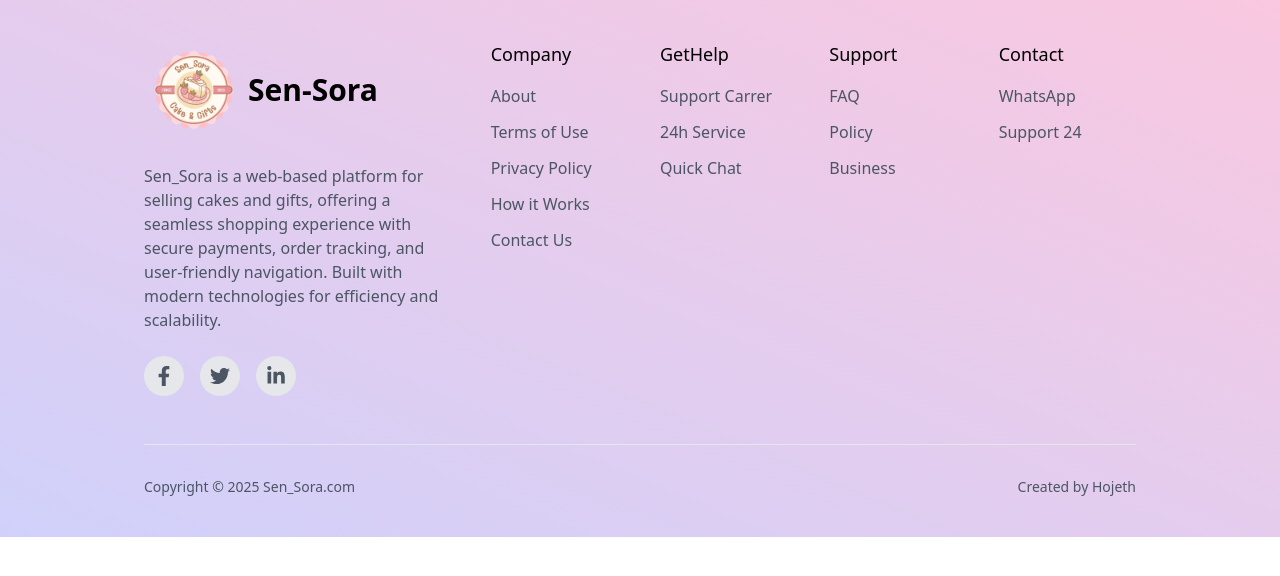
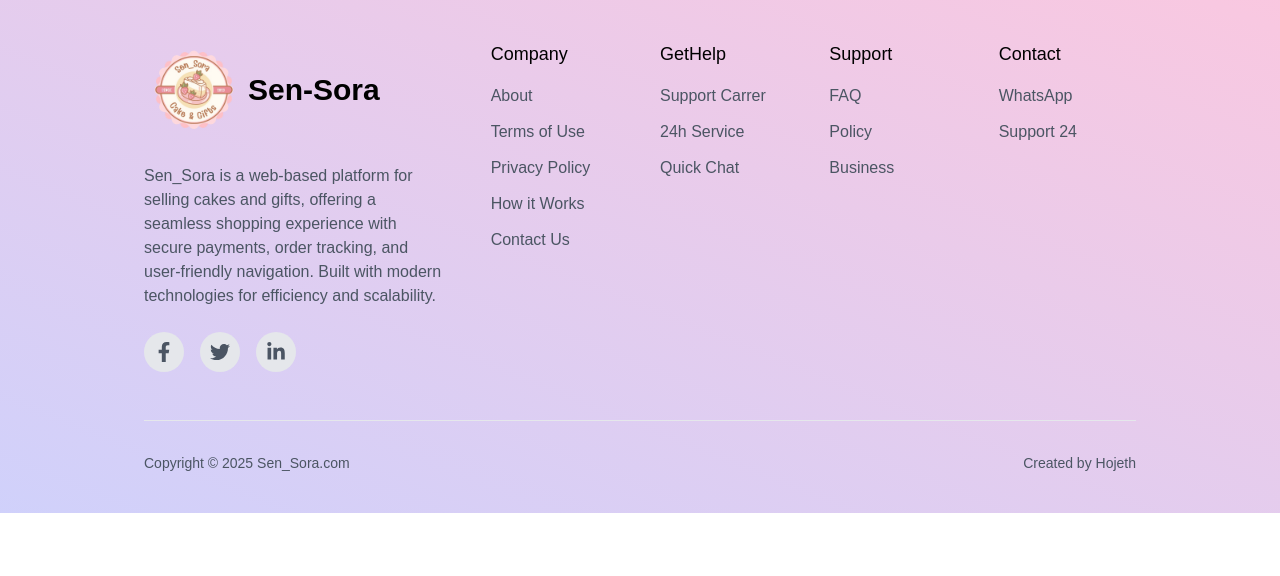
Before and after one commit to holibhai/Sen_Sora, a React (Create React App) app in the folder my-project/: page / in a window 1280 px wide. Shown: the top 576 px of the page. Built offline with nearby package versions, Linux system fonts and the light colour scheme.

Commit message:
font-family added

```diff
--- a/my-project/src/index.css
+++ b/my-project/src/index.css
@@ -1,3 +1,13 @@
 @tailwind base;
 @tailwind components;
 @tailwind utilities;
+
+
+@import url("https://fonts.googleapis.com/css2?family=Poppins:ital,wght@0,100;0,200;0,300;0,400;0,500;0,600;0,700;0,800;0,900;1,100;1,200;1,300;1,400;1,500;1,600;1,700;1,800;1,900&display=swap");
+
+@import url('https://fonts.googleapis.com/css2?family=Montserrat:ital,wght@0,100..900;1,100..900&family=Open+Sans:ital,wght@0,300..800;1,300..800&family=Playfair+Display:ital,wght@0,400..900;1,400..900&display=swap');
+
+body {
+    font-family: "Poppins","playfair+Display", sans-serif;
+
+  }
```
